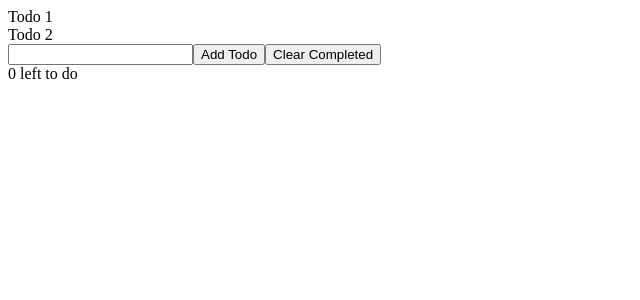
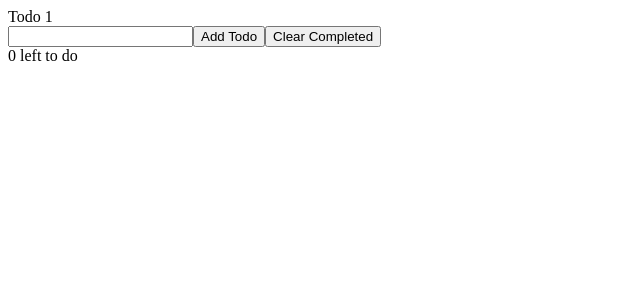
Before and after one commit to ClausHofman/react-harjoitus, a React (Create React App) app: page / in a window 1280 px wide. Shown: the top 300 px of the page, without its empty margins (0-640 px from the left). Built offline with nearby package versions, Linux system fonts and the light colour scheme.

Commit message:
id, name, complete

```diff
--- a/src/App.js
+++ b/src/App.js
@@ -2,7 +2,7 @@ import React, { useState } from 'react'
 import TodoList from "./TodoList"
 
 function App() {
-  const [todos, setTodos] = useState(['Todo 1', 'Todo 2']) // object destructuring. useState returns an array with two elements. The first element is the value of the state, the second element is a function that allows us to update the state. We can name these elements whatever we want, but it's common to name them after the state variable and the function that updates it. In this case, the state variable is todos and the function that updates it is setTodos.
+  const [todos, setTodos] = useState([{ id: 1, name: 'Todo 1', complete: false }]) // object destructuring. useState returns an array with two elements. The first element is the value of the state, the second element is a function that allows us to update the state. We can name these elements whatever we want, but it's common to name them after the state variable and the function that updates it. In this case, the state variable is todos and the function that updates it is setTodos.
   return (
     <>
     <TodoList todos={todos} />  {/* props are passed in as an object. The key is the name of the prop and the value is the value of the prop. */}
--- a/src/Todo.js
+++ b/src/Todo.js
@@ -3,7 +3,7 @@ import React from 'react'
 export default function Todo({ todo }) {
   return (
     <div>
-      {todo}
+      {todo.name}
     </div>
   )
 }
--- a/src/TodoList.js
+++ b/src/TodoList.js
@@ -4,7 +4,7 @@ import Todo from './Todo'
 export default function TodoList({ todos }) {
   return (
     todos.map(todo => {
-        return <Todo todo={todo} />
+        return <Todo key={todo.id} todo={todo} />
     })
   )
 }
```
